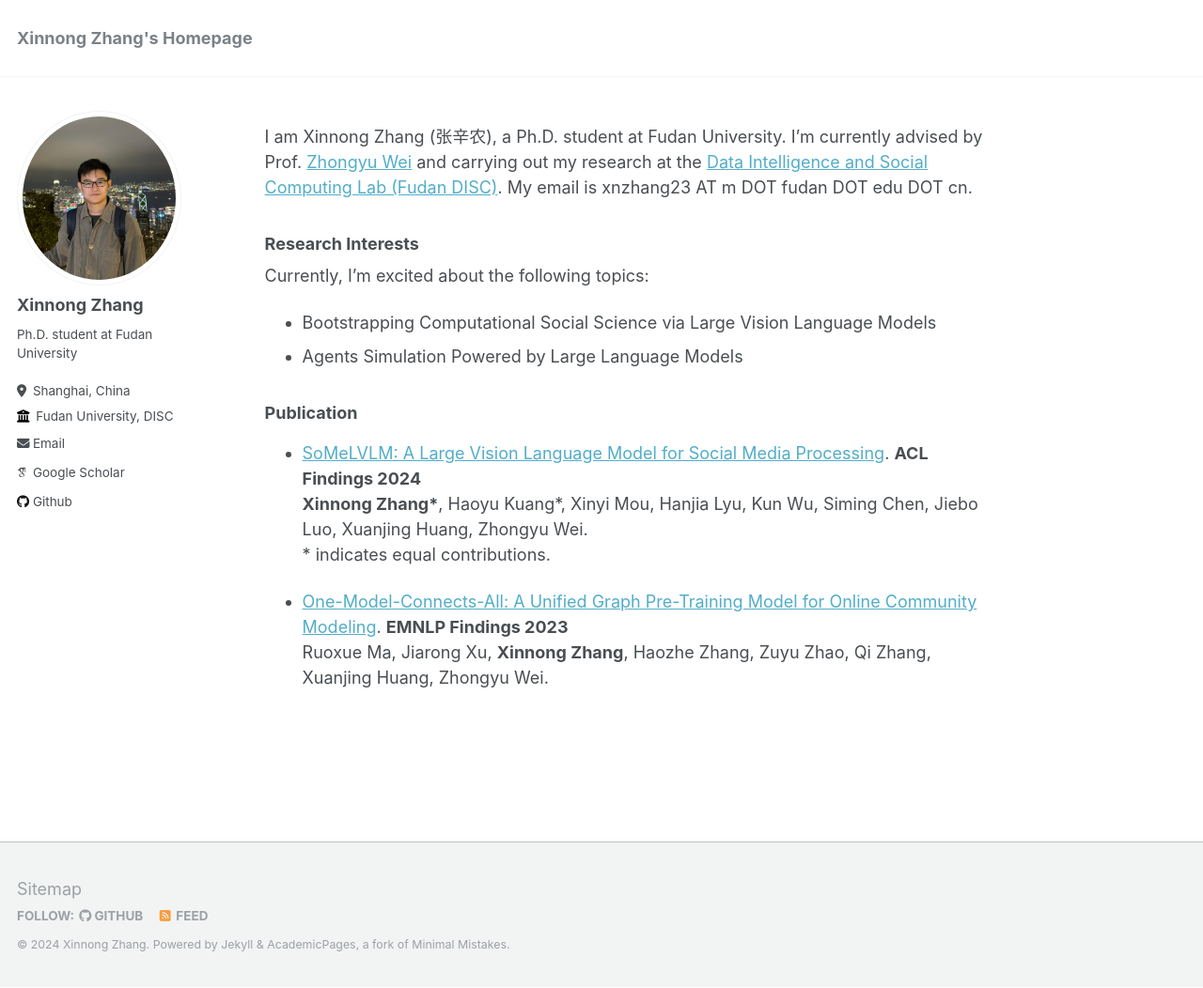
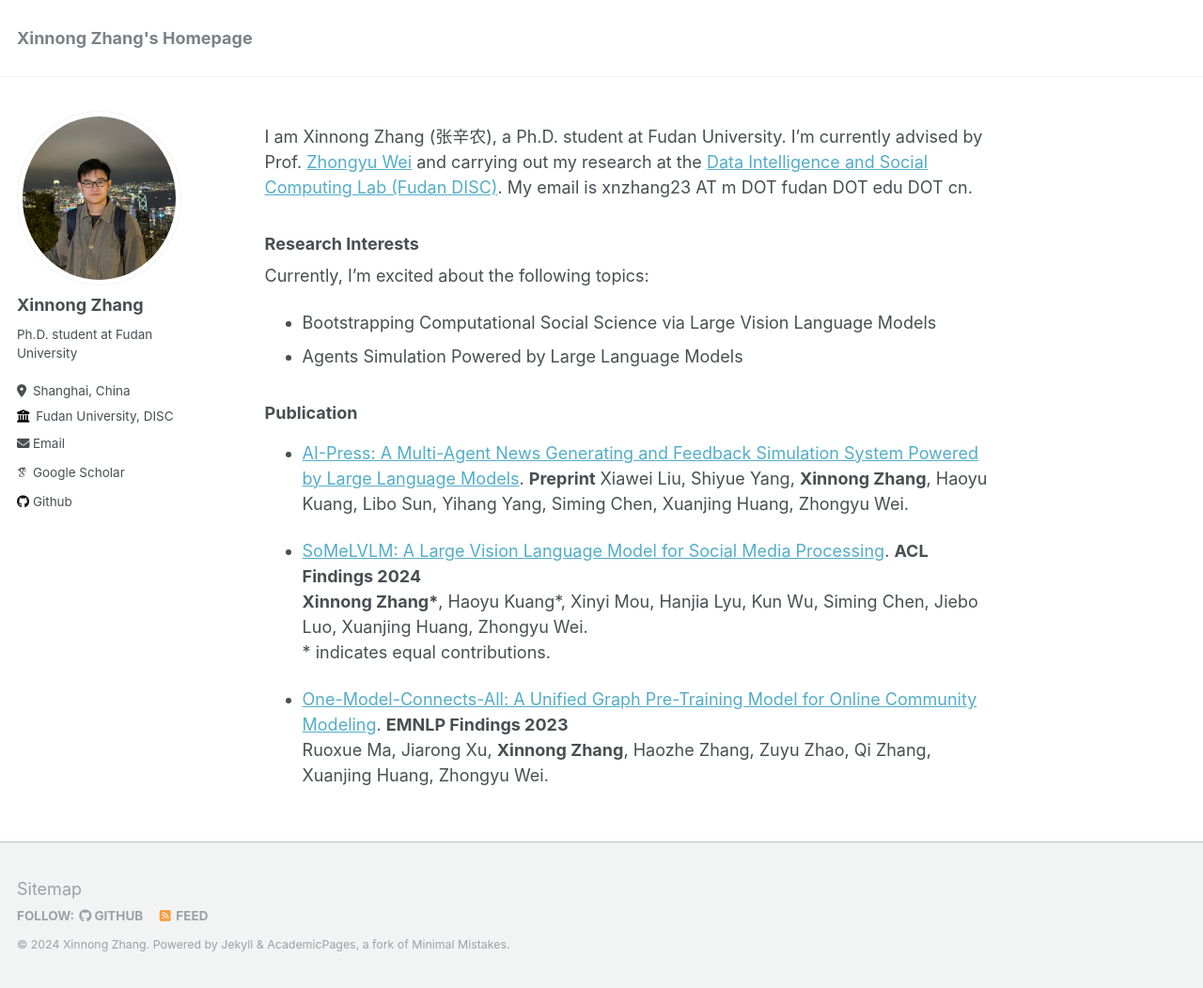
Before and after one commit to Lishi905/lishi905.github.io, a Jekyll site: the page built from _pages/about.md, in a window 1280 px wide and 1052 px high. Shown: the whole window at 94% size. Built offline with Jekyll 4.4.1, drawn with Linux system fonts in a browser that asks for light colours; some web fonts are replaced.

Commit message:
Update about.md

```diff
--- a/_pages/about.md
+++ b/_pages/about.md
@@ -17,6 +17,8 @@ Currently, I'm excited about the following topics:
 - Agents Simulation Powered by Large Language Models
 
 ### Publication
+- [AI-Press: A Multi-Agent News Generating and Feedback Simulation System Powered by Large Language Models](https://arxiv.org/abs/2410.07561). **Preprint**
+  Xiawei Liu, Shiyue Yang, **Xinnong Zhang**, Haoyu Kuang, Libo Sun, Yihang Yang, Siming Chen, Xuanjing Huang, Zhongyu Wei.
 
 - [SoMeLVLM: A Large Vision Language Model for Social Media Processing](https://somelvlm.github.io). **ACL Findings 2024**
   **Xinnong Zhang\***, Haoyu Kuang\*, Xinyi Mou, Hanjia Lyu, Kun Wu, Siming Chen, Jiebo Luo, Xuanjing Huang, Zhongyu Wei.
```
